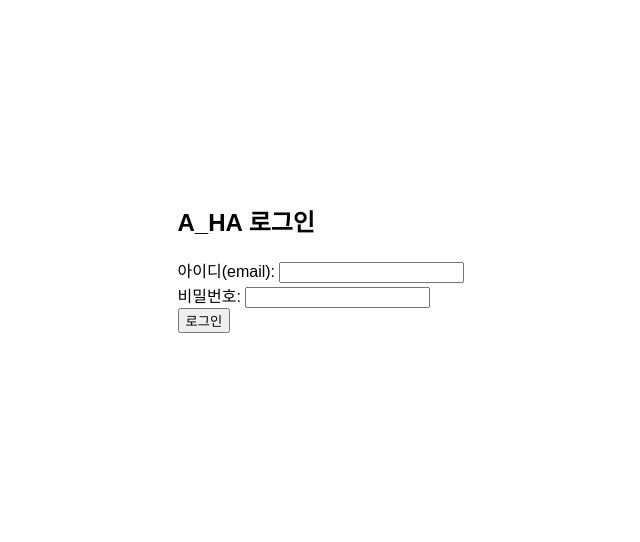
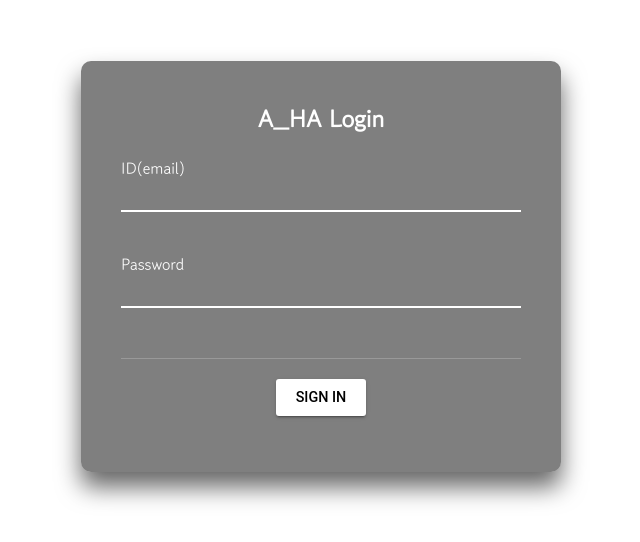
Before and after one commit to 6v6DS/MediaProject, a plain HTML site: page DS/login/index.html in a window 1280 px wide. Shown: the part 134-676 px from the top of the page, without its empty margins (319-959 px from the left). Drawn offline with Linux system fonts and the light colour scheme.

Commit message:
Update index.html
로그인 수정

```diff
--- a/DS/login/index.html
+++ b/DS/login/index.html
@@ -5,23 +5,28 @@
     <meta name="viewport" content="width=device-width, initial-scale=1.0">
     <title>로그인</title>
     <link rel="stylesheet" href="index.css">
+    <link href="https://fonts.googleapis.com/css2?family=Gowun+Dodum&display=swap" rel="stylesheet">
+
 </head>
 <body>
-    <div class="login-container">
-        <h2>A_HA 로그인</h2>
+    <div class="login-box">
+        <h2>A_HA Login</h2>
         <form id="login-form">
-            <div class="form-group">
-                <label for="username">아이디(email):</label>
-                <input type="text" id="username" name="username" required>
-            </div>
-            <div class="form-group">
-                <label for="password">비밀번호:</label>
-                <input type="password" id="password" name="password" required>
-            </div>
-            <button type="submit">로그인</button>
+          <div class="user-box">
+            <label for="username">ID(email)</label>
+            <input type="text" id="username" name="username" required="">
+          </div>
+          <div class="user-box">
+            <label for="password">Password</label>
+            <input type="password" id="password" name="password" required="">
+          </div>
+          <div class="submit-container">
+            <button id="btn" type="submit" class="login-button raised">SIGN IN</button>
+          </div>
         </form>
         <p id="login-status"></p>
-    </div>
+      </div>
+
 
     <script src="index.js"></script>
 </body>
```
